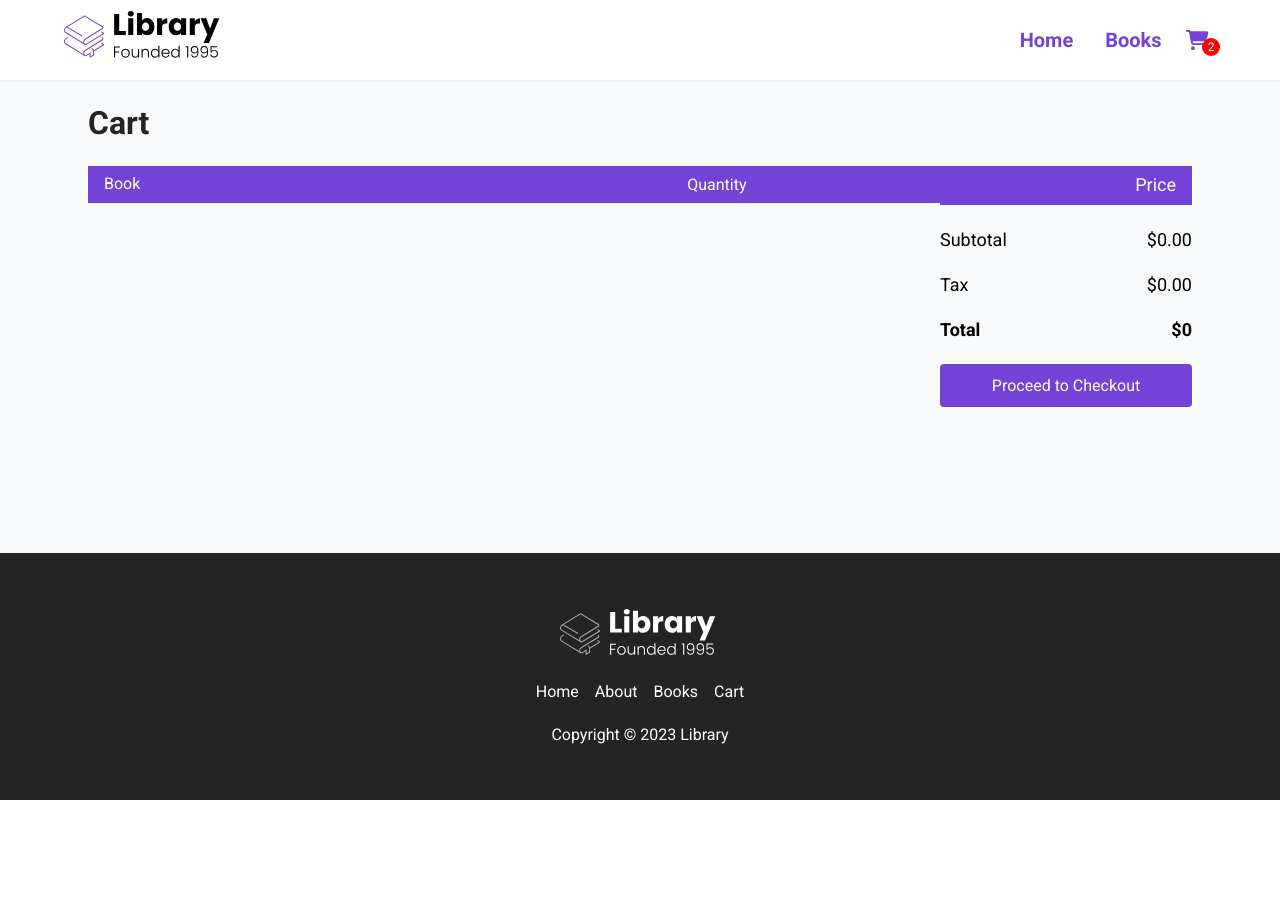
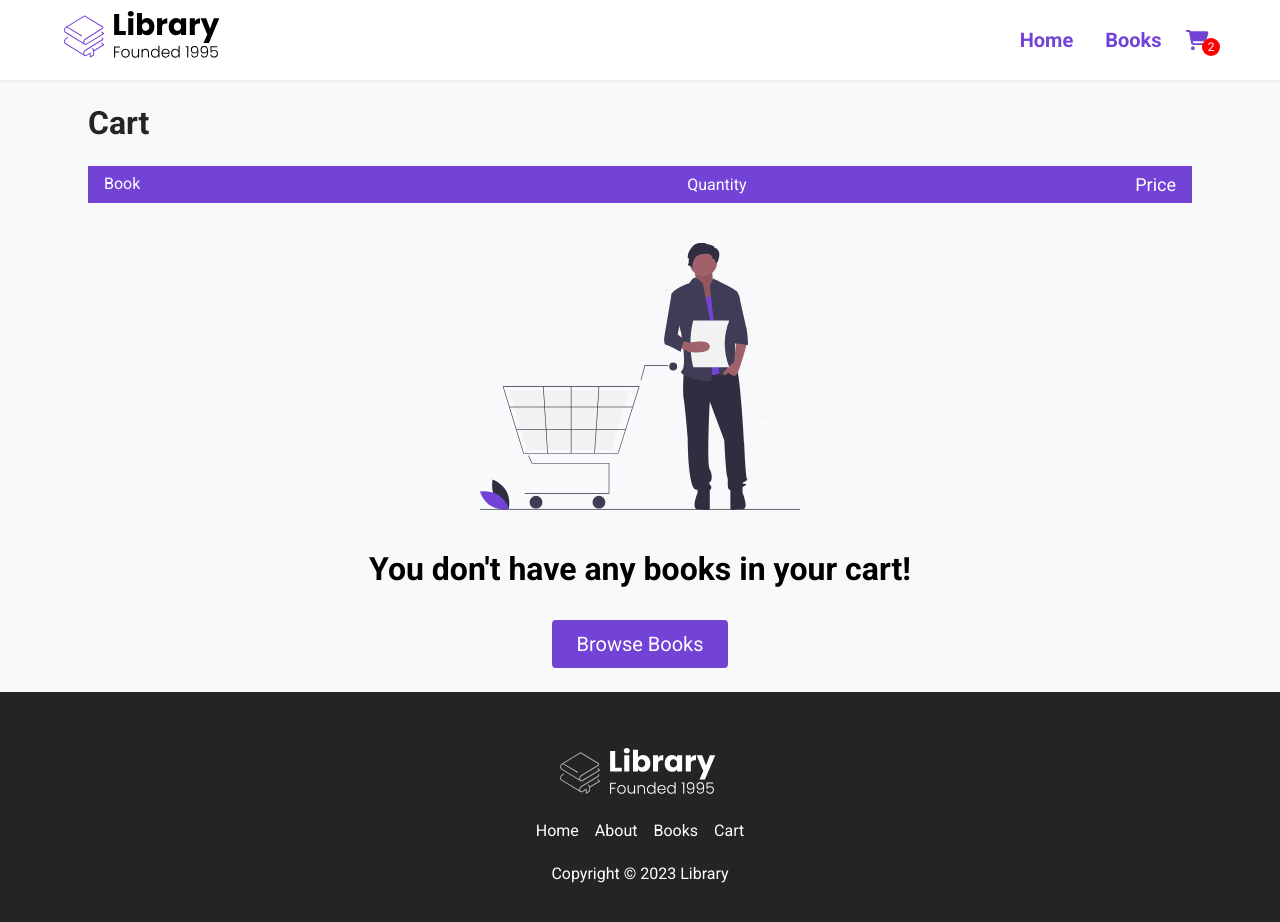
Before and after one commit to Dany2298/E-commerce-React, a React (Create React App) app: page /cart in a window 1280 px wide. Shown: the top 922 px of the page. Before the commit the page ends 800 px from the top, so only its background shows below. Built offline with nearby package versions, Linux system fonts and the light colour scheme.

Commit message:
cart empty update

```diff
--- a/src/components/pages/Cart.jsx
+++ b/src/components/pages/Cart.jsx
@@ -1,4 +1,6 @@
 import React, { useEffect, useState } from "react";
+import EmptyCart from "../../assets/empty_cart.svg";
+import { Link } from "react-router-dom";
 
 function Cart({ cart, changeQuantity, removeBook }) {
   const [total, setTotal] = useState();
@@ -71,7 +73,17 @@
                   );
                 })}
               </div>
+              {cart.length === 0 && (
+                <div className="cart__empty">
+                  <img src={EmptyCart} alt="" className="cart__empty--img" />
+                  <h2>You don't have any books in your cart!</h2>
+                  <Link to="/books">
+                    <button className="btn">Browse Books</button>
+                  </Link>
                 </div>
+              )}
+            </div>
+            {cart.length > 0 && (
               <div className="total">
                 <div className="total__item total__sub-total">
                   <span>Subtotal</span>
@@ -94,6 +106,7 @@
                   Proceed to Checkout
                 </button>
               </div>
+            )}
           </div>
         </div>
       </main>
```
Lines whose indentation alone changed are shown as unchanged.
